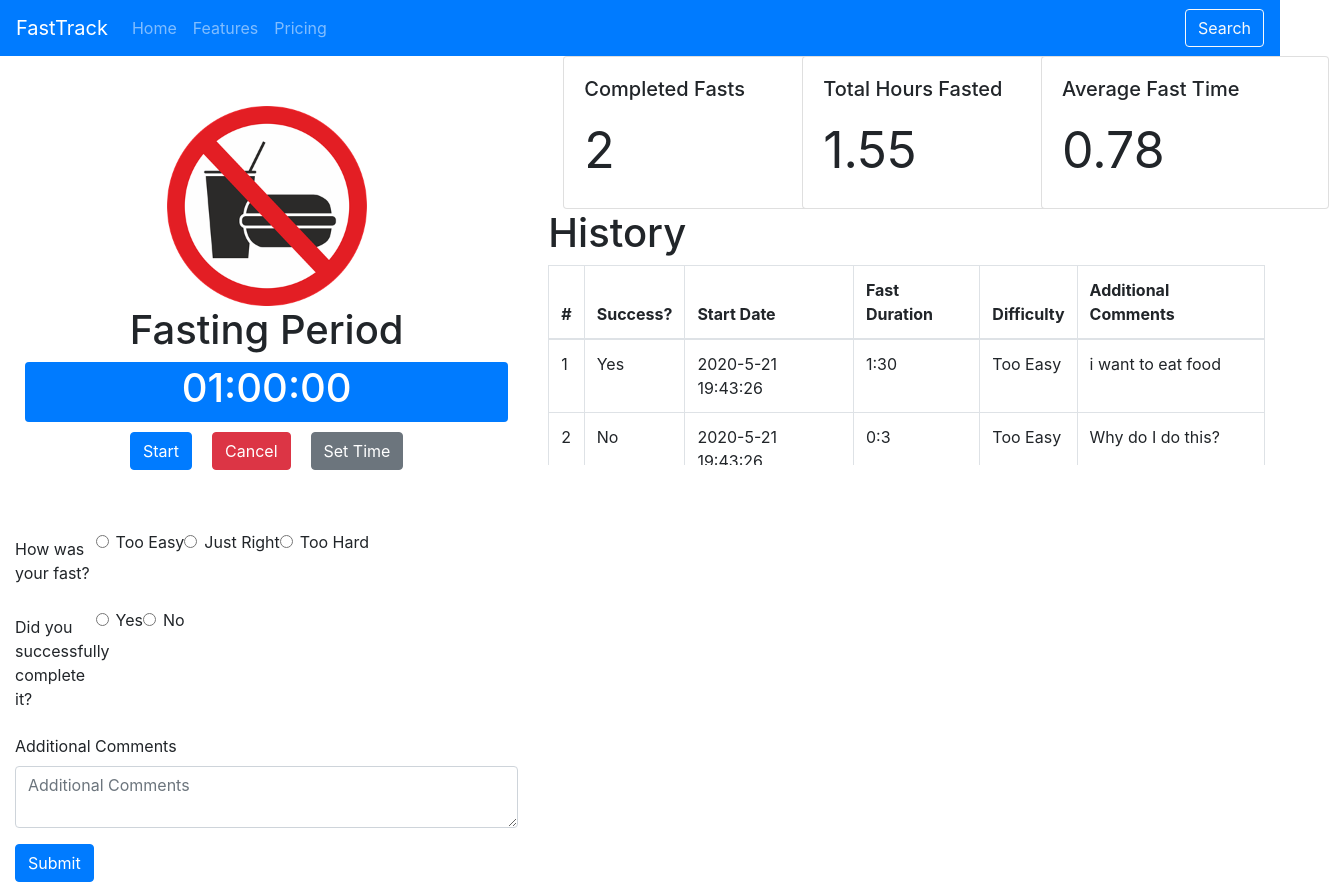
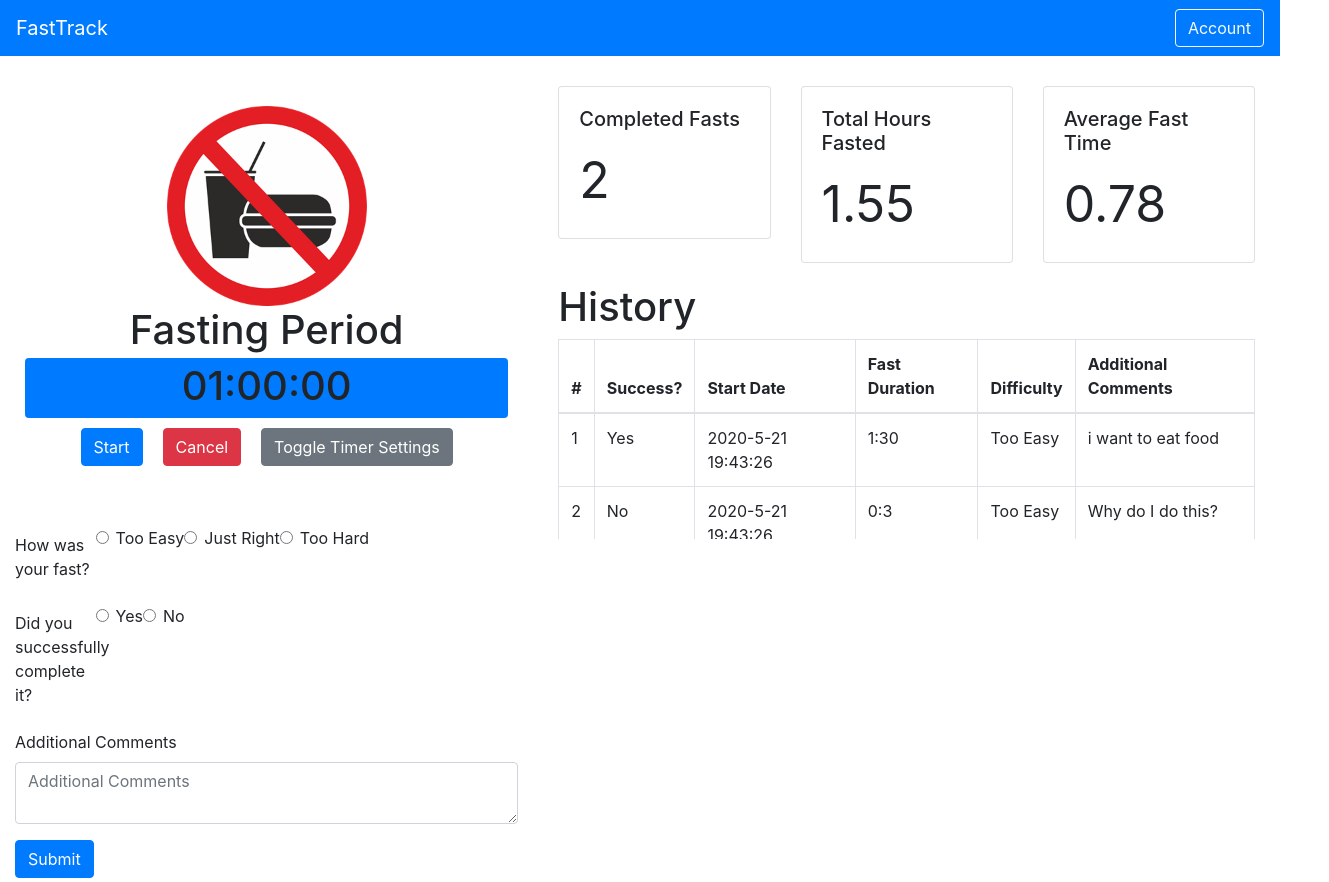
Before and after one commit to graceB-J/FastTrack_Timer, a React (Create React App) app: page / in a window 1280 px wide. Shown: the whole page, 1329 px wide, since content can reach past the window. Built offline with nearby package versions, Linux system fonts and the light colour scheme; a web font is replaced by a local one.

Commit message:
overlay timer correctly

```diff
--- a/src/App.js
+++ b/src/App.js
@@ -1,6 +1,5 @@
 import React from "react";
 
-import "./Button.js";
 import Timer from "./Timer.js";
 import History from "./History.js";
 import FastSurvey from "./FastSurvey.js"
@@ -44,8 +43,6 @@ class App extends React.Component {
       length = 0;
     } else if (length > 24) {
       length = 24;
-    } else if (length = null) {
-      length = 0
     }
     this.setState((prevState) => {
       return {
@@ -79,13 +76,8 @@ class App extends React.Component {
     return (
       <div>
         <Navbar bg="primary" variant="dark" sticky="top">
-          <Navbar.Brand href="#home">FastTrack</Navbar.Brand>
-          <Nav className="mr-auto">
-            <Nav.Link href="#home">Home</Nav.Link>
-            <Nav.Link href="#features">Features</Nav.Link>
-            <Nav.Link href="#pricing">Pricing</Nav.Link>
-          </Nav>
-          <Button inline variant="outline-light">Search</Button>
+          <Navbar.Brand>FastTrack</Navbar.Brand>
+          <Button className="ml-auto" inline variant="outline-light">Account</Button>
         </Navbar>
         <Container fluid>
           <Row>
--- a/src/History.css
+++ b/src/History.css
@@ -1,3 +1,11 @@
+.historyRoot {
+    padding: 30px 10px
+}
+
+.historyStatRoot {
+    margin-bottom: 20px;
+}
+
 .my-custom-scrollbar {
     position: relative;
     height: 200px;
@@ -9,7 +17,8 @@
 }
 
 .statCard {
-    width: 18rem;
+    width: 100%;
+    margin: 0px 10px 0 0;
 }
 
 .statBody {
--- a/src/History.js
+++ b/src/History.js
@@ -12,9 +12,8 @@ const History = (props) => {
   const { history } = props;
 
   return (
-    <div>
-      <Container fluid>
-        <Row>
+    <div className="historyRoot">
+      <Row className="historyStatRoot">
         <Col sm={4}>
           <Card className="statCard">
             <Card.Body>
@@ -53,7 +52,6 @@ const History = (props) => {
           </Card>
         </Col>
       </Row>
-      </Container>
       <h1>History</h1>
       <div class="table-wrapper-scroll-y my-custom-scrollbar">
         <Table responsive bordered hover>
--- a/src/Timer.js
+++ b/src/Timer.js
@@ -68,11 +68,11 @@ const Timer = (props) => {
       {fasting && <h1>Fasting Period</h1>}
       {!fasting && <img src={Chicken} className="fastIcon" />}
       {!fasting && <h1>Eating Period</h1>}
+      <Countdown style={{position: "relative", zIndex: "1"}} timeLeft={timeLeft} />
       <ProgressBar
-        style={{height: "60px"}}
+        style={{height: "60px", marginTop: "-60px", position: "relative", zIndex: "-1"}}
         className="progress"
-        now={(timeLeft / totalTime) * 100}
-        label={<Countdown timeLeft={timeLeft} />} />
+        now={(timeLeft / totalTime) * 100} />
       <TimerButton
         handleStart={handleStart}
         handleCancel={handleCancel}
--- a/src/TimerComponents.js
+++ b/src/TimerComponents.js
@@ -45,7 +45,7 @@ const TimerButton = (props) => {
           </Popover>
         }
       >
-        <Button className="timerButton" variant="secondary">Set Time</Button>
+        <Button className="timerButton" variant="secondary">Toggle Timer Settings</Button>
       </OverlayTrigger>{' '}
     </div>
   );
```
Lines whose indentation alone changed are shown as unchanged.
